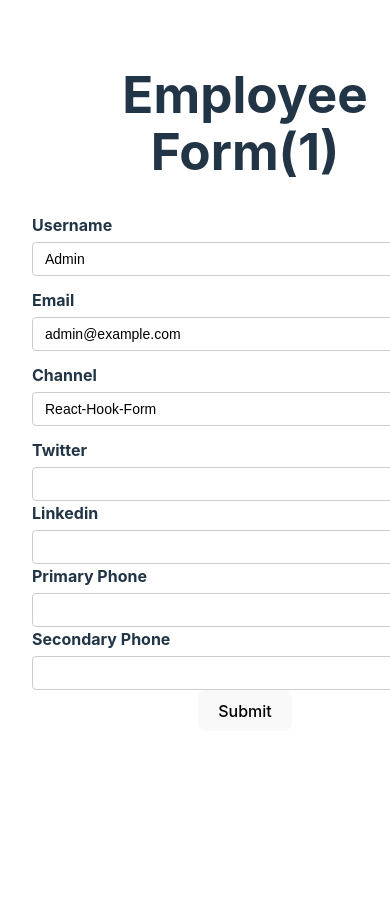
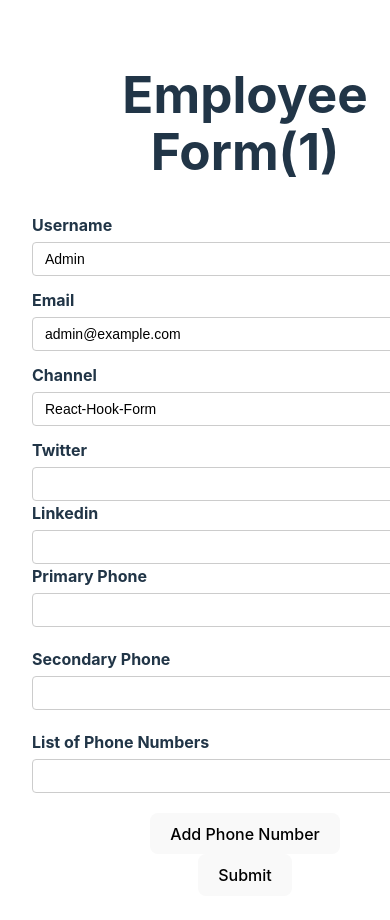
Before and after one commit to raiyhanbhuiyan17/React-Hook-Form, a React (Create React App) app: page / in a window 390 px wide. Shown: the top 920 px of the page. Before the commit the page ends 844 px from the top, so only its background shows below. Built offline with nearby package versions, Linux system fonts and the light colour scheme.

Commit message:
adding dynamic fields for taking inputs; such as numerous phone numbers; adding or removing phone numbers

```diff
--- a/src/components/Form.tsx
+++ b/src/components/Form.tsx
@@ -1,4 +1,4 @@
-import { useForm } from "react-hook-form";
+import { useForm, useFieldArray} from "react-hook-form";
 import {DevTool} from "@hookform/devtools";
 
 
@@ -13,6 +13,10 @@
     twitter: string;
   };
   phoneNumbers: string[];
+  //phNumbers: this is going to be array of objects
+  phNumbers:{
+    number: string;
+  }[];
 }
 
  const Form = () => {
@@ -27,11 +31,17 @@
             twitter:"",
           },
           phoneNumbers:["",""],
+
+          //to create - dynamic fileds
+          phNumbers: [{number: ""}]
+          //we need to specify this phNumbers field as an array of fileds.for that we invoke useFieldArray Hook
       }
     });
     //console.log(form);
     const {register,control,handleSubmit,formState} = form;
     const {errors} = formState;
+
+    const {fields,append,remove}= useFieldArray({name:"phNumbers",control})
 
     //const { onChange, onBlur, name, ref } = register("username");
 
@@ -98,14 +108,36 @@
             <input type="text" id="linkedin" {...register("social.twitter")} />
           </div>
           {/* . [dot] notation(phoneNumbers.0) is used for consistency in typescript we can't use bracket notation for this index phoneNumbers[0] */}
-          <div form-control>
+          <div className='form-control'>
             <label htmlFor="primary-phone">Primary Phone</label>
             <input type="text" id="primary-phone" {...register("phoneNumbers.0")} />
           </div>
 
-          <div form-control>
+          <div className='form-control'>
             <label htmlFor="secondary-phone">Secondary Phone</label>
             <input type="text" id="secondary-phone" {...register("phoneNumbers.1")} />
+          </div>
+
+          {/* dynamic fields: where user can add multiple phone numbers and can remove */}
+          <div >
+            <label>List of Phone Numbers</label>
+            <div>
+              {fields.map((field,index) =>{
+                return (<div className="form-control" key={field.id}>
+                  <input
+                  type="text"
+                  {...register(`phNumbers.${index}.number`)}
+                  />
+
+                  {/* below condition is to check atleast one phone number; can't allow user to all the phone numbers */}
+                  {index>0 && (<button type="button" onClick={()=>remove(index)}>Remove Phone Number</button>)}
+
+                </div>);
+              })}
+              <button type='button' onClick={()=>append({number:""})}>Add Phone Number</button>
+
+            </div>
+
           </div>
 
           <button>Submit</button>
```
Lines whose indentation alone changed are shown as unchanged.
